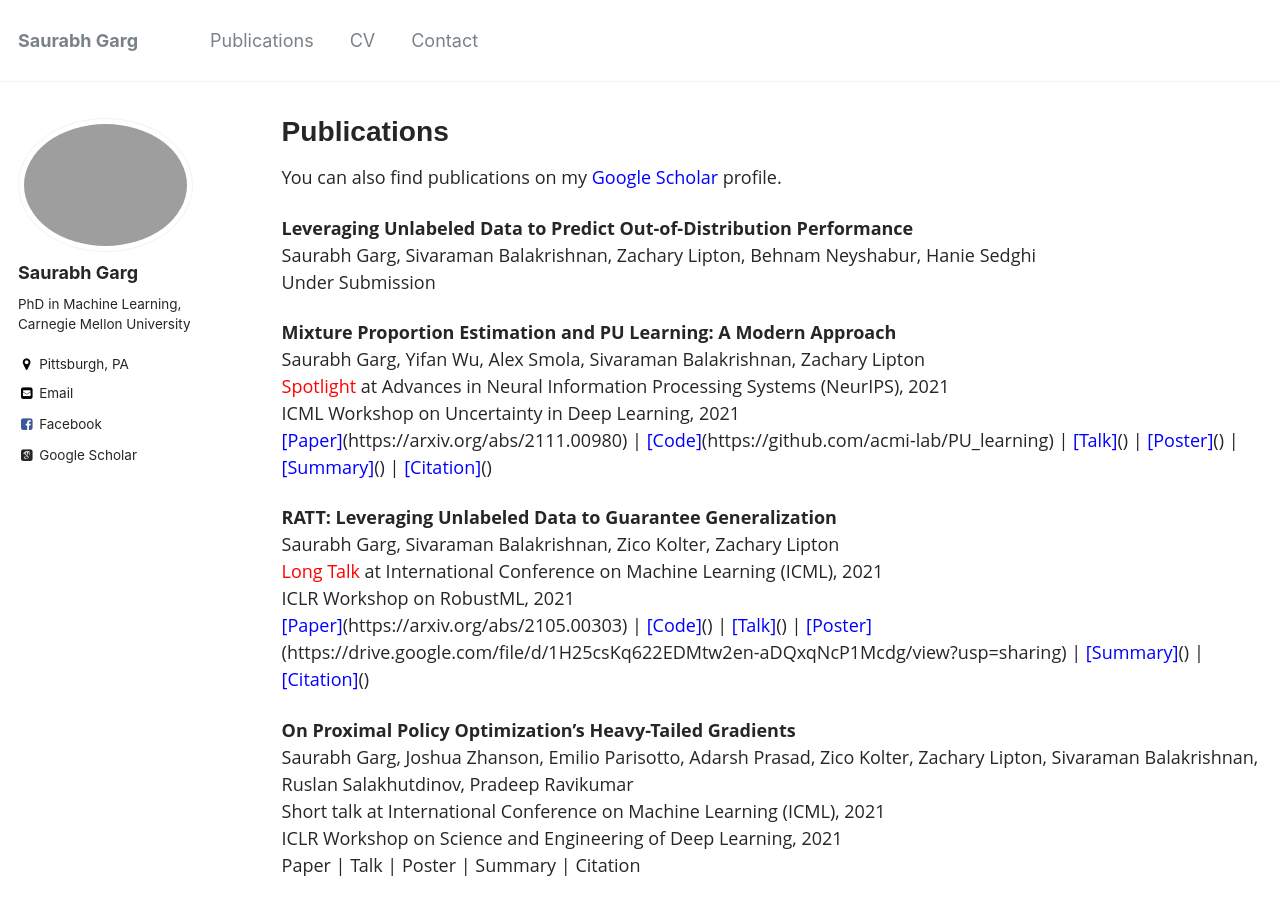
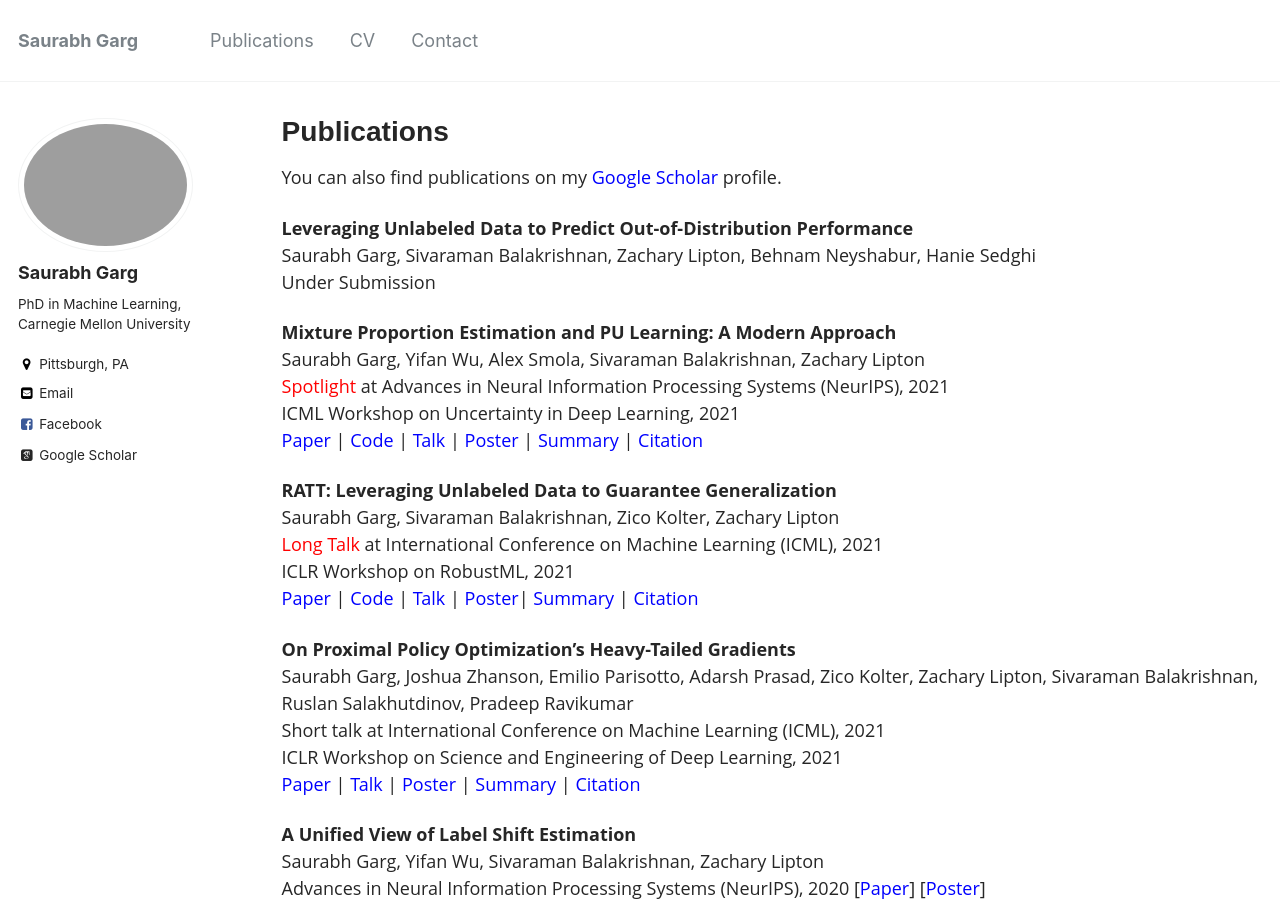
Before and after one commit to saurabhgarg1996/saurabhgarg1996.github.io, a Jekyll site: the page built from _pages/publications.md, in a window 1280 px wide and 900 px high. Built offline with Jekyll 4.4.1, drawn with Linux system fonts in a browser that asks for light colours; some web fonts are replaced.

Commit message:
Arxiv updates

```diff
--- a/_pages/publications.md
+++ b/_pages/publications.md
@@ -17,26 +17,26 @@ Under Submission
 Saurabh Garg, Yifan Wu, Alex Smola, Sivaraman Balakrishnan, Zachary Lipton
 <span style="color:red">Spotlight</span> at Advances in Neural Information Processing Systems (NeurIPS), 2021
 ICML Workshop on Uncertainty in Deep Learning, 2021
-<span style="color:blue">[Paper]</span>(https://arxiv.org/abs/2111.00980) | <span style="color:blue">[Code]</span>(https://github.com/acmi-lab/PU_learning) | <span style="color:blue">[Talk]</span>() | <span style="color:blue">[Poster]</span>() | <span style="color:blue">[Summary]</span>() | <span style="color:blue">[Citation]</span>()
+<span style="color:blue">[Paper](https://arxiv.org/abs/2111.00980)</span> | <span style="color:blue">[Code](https://github.com/acmi-lab/PU_learning)</span> | <span style="color:blue">[Talk]()</span> | <span style="color:blue">[Poster]()</span> | <span style="color:blue">[Summary]()</span> | <span style="color:blue">[Citation]()</span>
 
 **RATT: Leveraging Unlabeled Data to Guarantee Generalization**
 Saurabh Garg, Sivaraman Balakrishnan, Zico Kolter, Zachary Lipton
 <span style="color:red">Long Talk</span> at International Conference on Machine Learning (ICML), 2021
 ICLR Workshop on RobustML, 2021
-<span style="color:blue">[Paper]</span>(https://arxiv.org/abs/2105.00303) | <span style="color:blue">[Code]</span>() | <span style="color:blue">[Talk]</span>() | <span style="color:blue">[Poster]</span>(https://drive.google.com/file/d/1H25csKq622EDMtw2en-aDQxqNcP1Mcdg/view?usp=sharing) | <span style="color:blue">[Summary]</span>() | <span style="color:blue">[Citation]</span>()
+<span style="color:blue">[Paper](https://arxiv.org/abs/2105.00303)</span> | <span style="color:blue">[Code]()</span> | <span style="color:blue">[Talk]()</span> | <span style="color:blue">[Poster](https://drive.google.com/file/d/1H25csKq622EDMtw2en-aDQxqNcP1Mcdg/view?usp=sharing)</span>| <span style="color:blue">[Summary]()</span> | <span style="color:blue">[Citation]()</span>
 
 **On Proximal Policy Optimization's Heavy-Tailed Gradients**
 Saurabh Garg, Joshua Zhanson, Emilio Parisotto, Adarsh Prasad, Zico Kolter, Zachary Lipton, Sivaraman Balakrishnan, Ruslan Salakhutdinov, Pradeep Ravikumar
 Short talk at International Conference on Machine Learning (ICML), 2021
 ICLR Workshop on Science and Engineering of Deep Learning, 2021
-[Paper](https://arxiv.org/pdf/2102.10264.pdf) | [Talk](https://drive.google.com/file/d/1Uvcuqbcv9w2NQNSVoOdoLsDcyf2FpBc3/view?usp=sharing) | [Poster](https://drive.google.com/file/d/1U2GxKvBqEC32vY-DZxnzHT80rj8fePqr/view?usp=sharing) | [Summary]() | [Citation]()
+<span style="color:blue">[Paper](https://arxiv.org/pdf/2102.10264.pdf)</span> | <span style="color:blue">[Talk](https://drive.google.com/file/d/1Uvcuqbcv9w2NQNSVoOdoLsDcyf2FpBc3/view?usp=sharing)</span> | <span style="color:blue">[Poster](https://drive.google.com/file/d/1U2GxKvBqEC32vY-DZxnzHT80rj8fePqr/view?usp=sharing)</span> | <span style="color:blue">[Summary]()</span> | <span style="color:blue">[Citation]()</span>
 
 
 **A Unified View of Label Shift Estimation**
 Saurabh Garg, Yifan Wu, Sivaraman Balakrishnan, Zachary Lipton
 Advances in Neural Information Processing Systems (NeurIPS), 2020 \[[<span style="color:blue">Paper</span>](https://arxiv.org/abs/2003.07554)\] \[[<span style="color:blue">Poster</span>](https://drive.google.com/file/d/13hpynIYM69nSRqj-7CHdvEdG7amC9phy/view?usp=sharing)\]
 <span style="color:red">Contributed Talk</span> at ICML Workshop on Uncertainty in Deep Learning, 2020 \[[<span style="color:blue">Talk</span>](https://slideslive.com/38930578/a-unified-view-of-label-shift-estimation?ref=speaker-37449-latest)\]
-[Paper](https://arxiv.org/abs/2003.07554) | [Talk](https://drive.google.com/file/d/1Uvcuqbcv9w2NQNSVoOdoLsDcyf2FpBc3/view?usp=sharing) | [Poster](https://drive.google.com/file/d/1U2GxKvBqEC32vY-DZxnzHT80rj8fePqr/view?usp=sharing) | [Summary]() | [Citation]()
+<span style="color:blue">[Paper](https://arxiv.org/abs/2003.07554)</span> | <span style="color:blue">[Talk](https://drive.google.com/file/d/1Uvcuqbcv9w2NQNSVoOdoLsDcyf2FpBc3/view?usp=sharing)</span> | <span style="color:blue">[Poster](https://drive.google.com/file/d/1U2GxKvBqEC32vY-DZxnzHT80rj8fePqr/view?usp=sharing)</span> | <span style="color:blue">[Summary]()</span> | <span style="color:blue">[Citation]()</span>
 
 **Neural Architecture for Question Answering Using a Knowledge Graph and Web Corpus**
 Uma Sawant, Saurabh Garg, Soumen Chakrabarti, Ganesh Ramakrishnan
```
